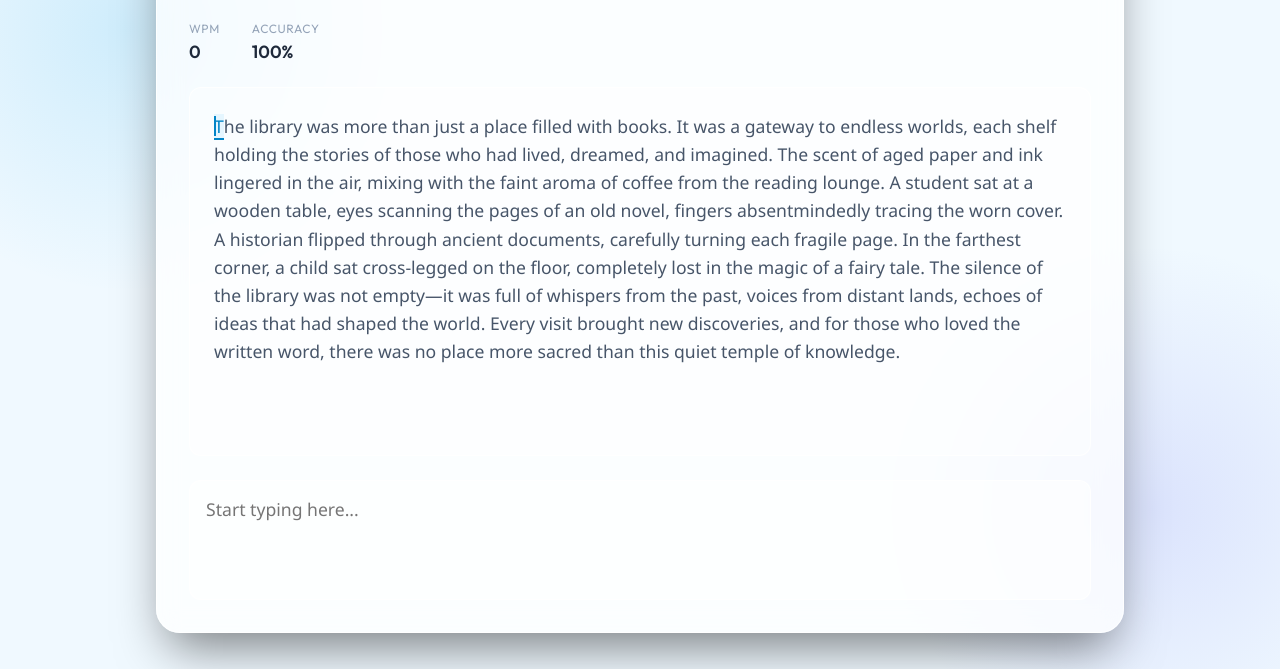
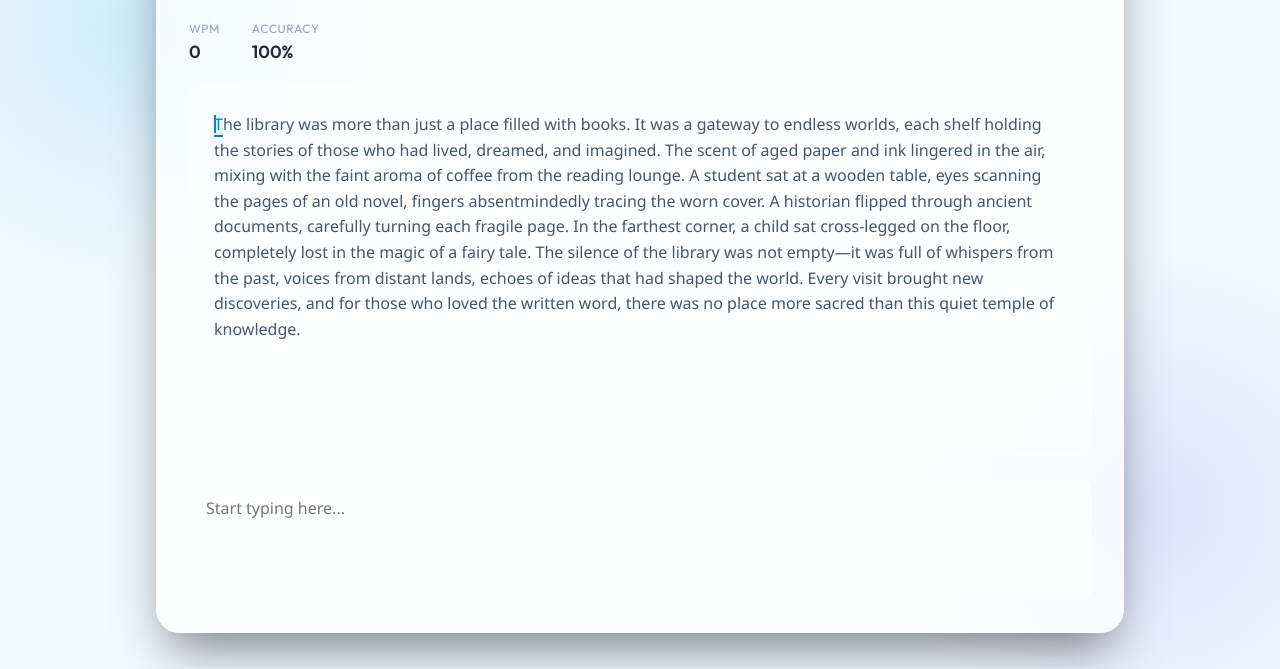
Before and after one commit to IAMolofficial/Typing-test, a website built with Vite: page index.html in a window 1280 px wide. Shown: the part 131-800 px from the top of the page. Built offline with nearby package versions, Linux system fonts and the light colour scheme.

```diff
--- a/src/style.css
+++ b/src/style.css
@@ -168,8 +168,8 @@
 
 .text-display {
   font-family: 'Segoe UI', Tahoma, Geneva, Verdana, sans-serif;
-  font-size: 1.1rem;
-  /* "Size 11" interpretation (~17.6px) */
+  font-size: 1rem;
+  /* "Size 10" interpretation (~16px) */
   line-height: 1.6;
   /* Tighter line height */
   color: #475569;
@@ -251,7 +251,7 @@
   padding: 1rem;
   color: var(--text-color);
   font-family: 'Segoe UI', Tahoma, Geneva, Verdana, sans-serif;
-  font-size: 1.1rem;
+  font-size: 1rem;
   resize: none;
   outline: none;
   transition: border-color 0.2s;
```
